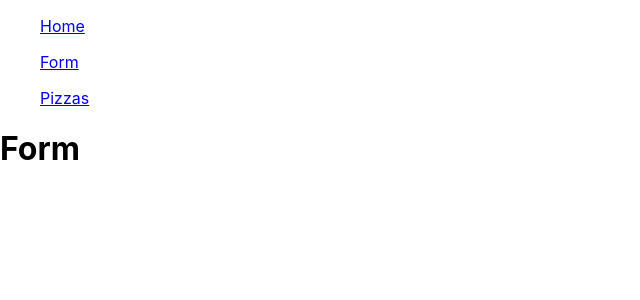
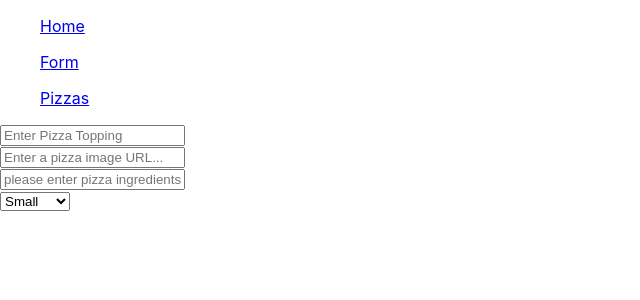
Before and after one commit to atenliao/phase-2-project-front-end, a React (Create React App) app: page /Form in a window 1280 px wide. Shown: the top 300 px of the page, without its empty margins (0-640 px from the left). Built offline with nearby package versions, Linux system fonts and the light colour scheme; no server answers.

Commit message:
update App

```diff
--- a/src/components/Form.js
+++ b/src/components/Form.js
@@ -1,10 +1,72 @@
 import React,{ useEffect , useState } from "react";
 
 function Form({oldpizza, updatePizza}){
+    const [newPizza, setNewPizza] = useState({oldpizza})
+
+    useEffect(()=>{
+        setNewPizza(oldpizza)
+    },oldpizza)
+    function handleChange(event){
+        console.log(event.target.value)
+        setNewPizza({...newPizza,
+            [event.target.name]:event.target.value,
+        })
+    }
+
+    function handleSubmitForm(event){
+        event.preventDefault()
+        fetch(`http://localhost:3000/pizzas/${newPizza.id}`,{
+            method:'PATCH',
+            headers:{
+                "Content-Type":"application/json"
+            },
+            body:JSON.stringify(newPizza)
+        })
+        .then(res=>res.json())
+        .then(pizza=>updatePizza(pizza))
+    }
     return(
-        <div>
-            <h1>Form</h1>
-        </div>
+        <from className="add-pizza-form" onSubmit={handleSubmitForm}>
+            <div className="form-row">
+                    <input
+                        type="text"
+                        name="name"
+                        onChange={handleChange}
+                        placeholder="Enter Pizza Topping"
+                        className="input-text"
+                    />
+                    <br />
+            <input
+                type = "text"
+                name = "image"
+                onChange={handleChange}
+                placeholder="Enter a pizza image URL..."
+                className="input-text"
+                />
+                <br />
+            <input
+                type= "text"
+                name= "ingredients"
+                onChange={handleChange}
+                placeholder="please enter pizza ingredients"
+                className="input-text"
+                />
+                <div className="col">
+                    <select className="form-control"
+                            name = "size"
+                            value={newPizza.size}
+                            onChange={handleChange}>
+                                <option value="Small">Small</option>
+                                <option value="Medium">Medium</option>
+                                <option value="Large">Large</option>
+                    </select>
+                </div>
+
+
+            </div>
+        </from>
+
+
     )
 }
 
```
